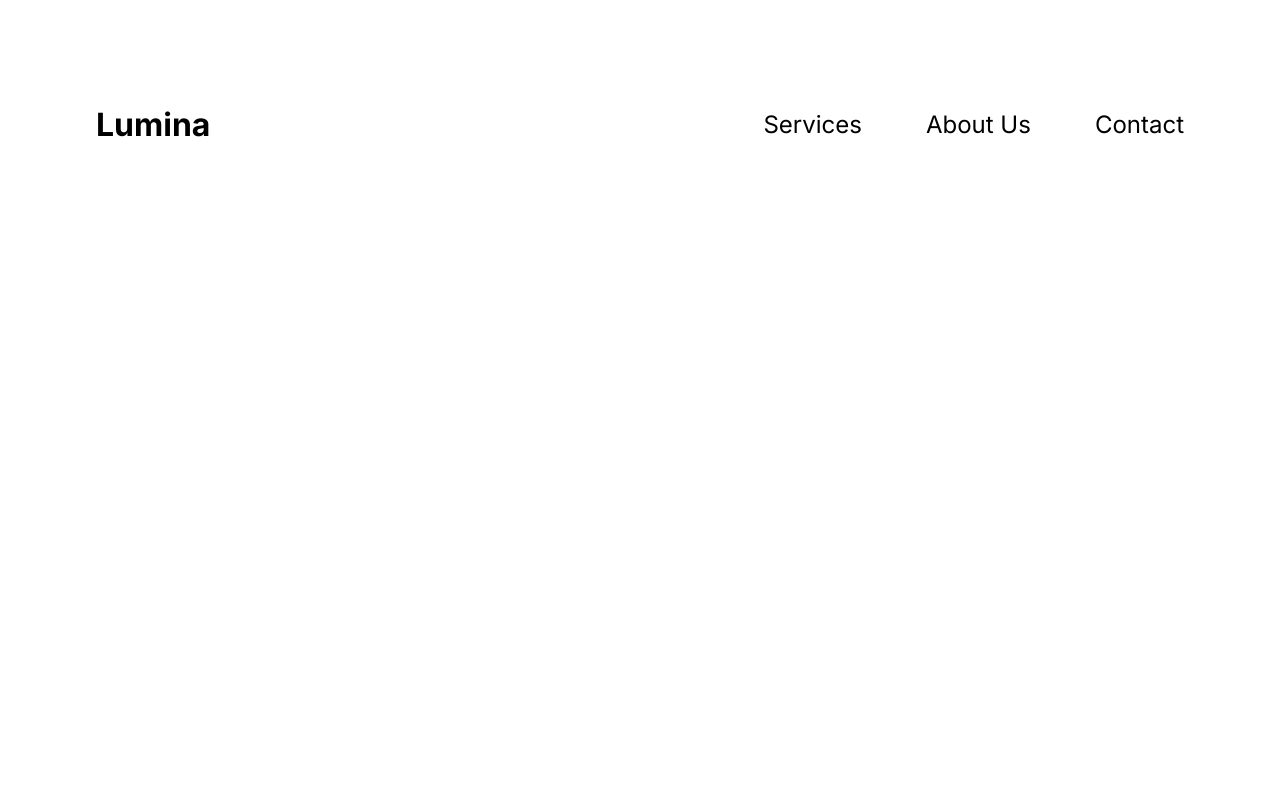
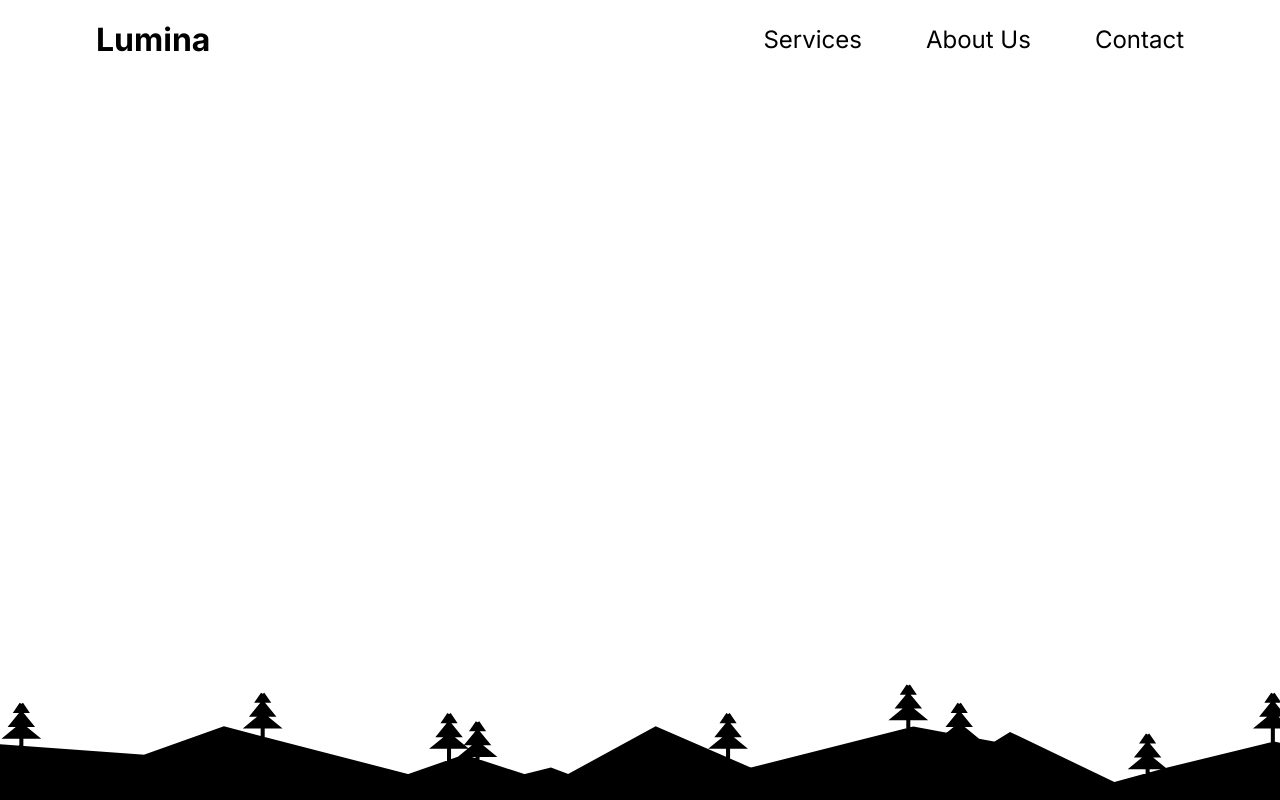
Before and after one commit to FlipVenter/TechnicalTest, a Next.js app: page / in a window 1280 px wide. Shown: the top 800 px of the page. Built offline with nearby package versions, Linux system fonts and the light colour scheme.

Commit message:
fixed some styling inconsistencies

```diff
--- a/components/navbar.tsx
+++ b/components/navbar.tsx
@@ -26,10 +26,7 @@ const Navbar = () => {
           className="
         flex items-center justify-between w-full
         min-h-[64px]
-        sm:min-h-[72px]
-        md:min-h-[90px]
-        lg:min-h-[120px]
-        xl:min-h-[250px]
+        sm:min-h-[10vh]
       "
         >
           {/* Logo */}
```
